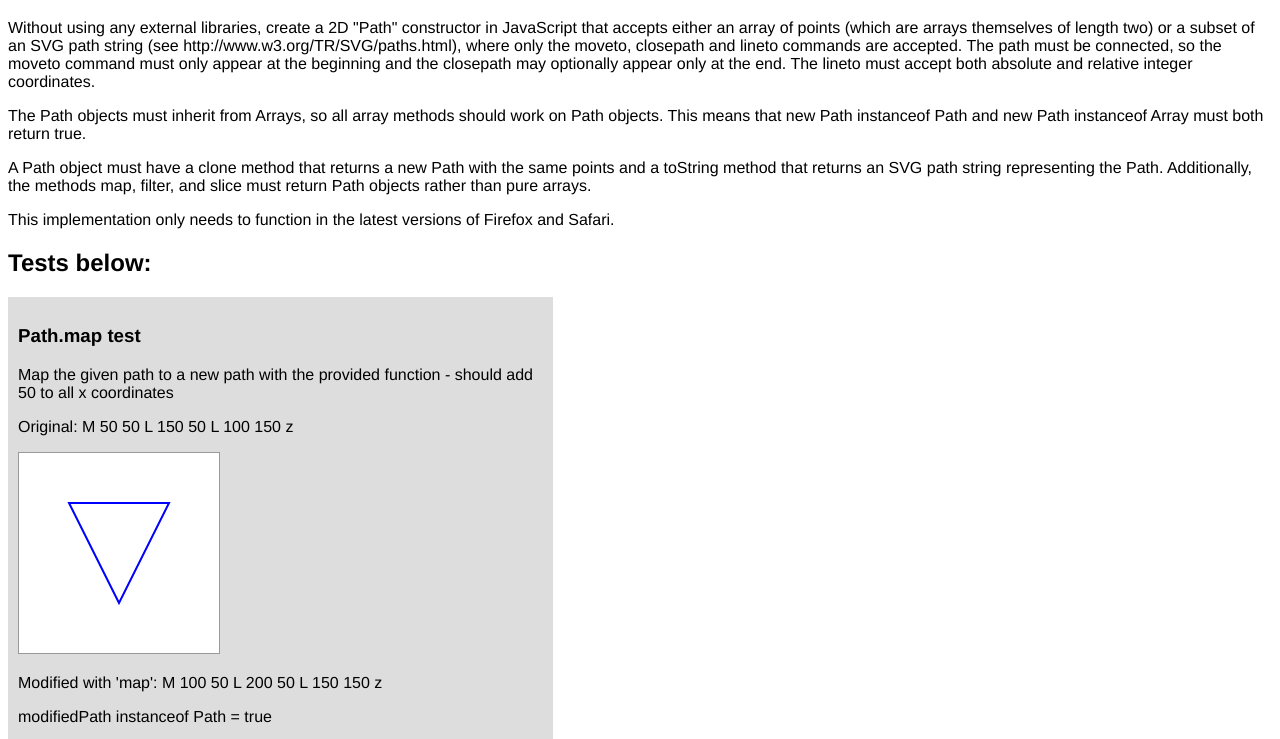
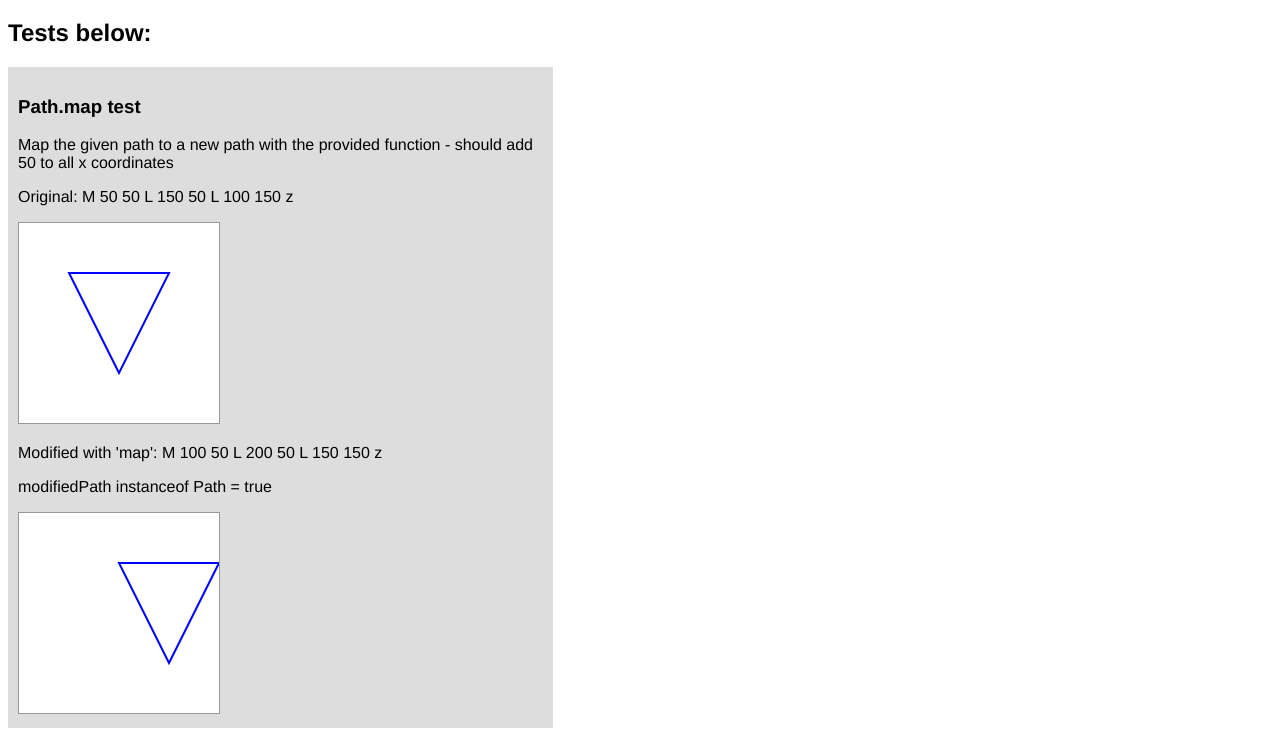
Before and after one commit to llenodo/path.js, a plain HTML site: page index.html in a window 1280 px wide. Shown: the part 61-800 px from the top of the page. Drawn offline with Linux system fonts and the light colour scheme.

Commit message:
updated docs at Inkling's request

```diff
--- a/index.html
+++ b/index.html
@@ -26,28 +26,6 @@
 
 	<body>
         <h1>A 2D SVG "Path" constructor</h1>
-        <p>
-            Without using any external libraries, create a 2D "Path" constructor in JavaScript that
-            accepts either an array of points (which are arrays themselves of length two) or a subset
-            of an SVG path string (see http://www.w3.org/TR/SVG/paths.html), where only the
-            moveto, closepath and lineto commands are accepted. The path must be connected, so the
-            moveto command must only appear at the beginning and the closepath may optionally
-            appear only at the end. The lineto must accept both absolute and relative integer
-            coordinates.
-        </p>
-        <p>
-            The Path objects must inherit from Arrays, so all array methods should work on Path
-            objects. This means that new Path instanceof Path and new Path instanceof Array must both
-            return true.
-        </p>
-        <p>
-            A Path object must have a clone method that returns a new Path with the same points and
-            a toString method that returns an SVG path string representing the Path. Additionally, the
-            methods map, filter, and slice must return Path objects rather than pure arrays.
-        </p>
-        <p>
-            This implementation only needs to function in the latest versions of Firefox and Safari.
-        </p>
 
         <h2>Tests below:</h2>
 	</body>
```
Also changed, not shown: 1 other file.
